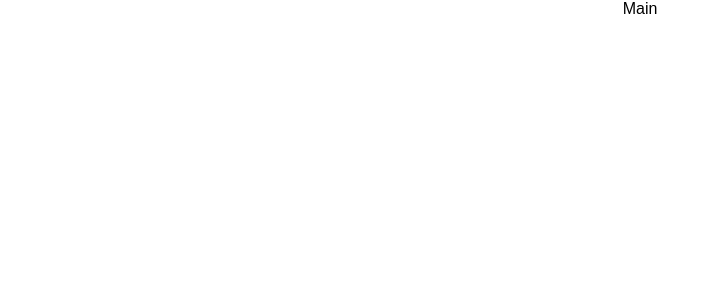
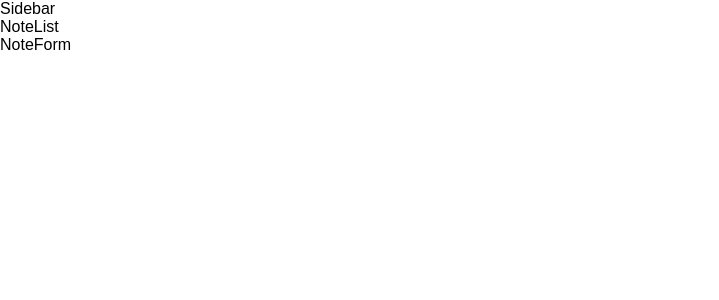
Before and after one commit to lwurl/another-noteherder, a React (Create React App) app: page / in a window 1280 px wide. Shown: the top 300 px of the page, without its empty margins (0-719 px from the left). Built offline with nearby package versions, Linux system fonts and the light colour scheme.

Commit message:
Add three components

```diff
--- a/src/App.js
+++ b/src/App.js
@@ -1,13 +1,17 @@
 import React, { Component } from 'react';
 
-import './App.css';
-import Main from './Main';
+import Sidebar from './Sidebar';
+import NoteList from './NoteList';
+import NoteForm from './NoteForm';
+
 
 class App extends Component {
   render() {
     return (
-      <div className="App">
-        <Main />
+      <div className="Main">
+        <Sidebar />
+        <NoteList />
+        <NoteForm />
       </div>
     );
   }
--- /dev/null
+++ b/src/NoteForm.js
@@ -0,0 +1,11 @@
+import React from 'react';
+
+const NoteForm = () => {
+    return (
+        <div className="NoteForm">
+            NoteForm
+        </div>
+    );
+}
+
+export default NoteForm;
--- /dev/null
+++ b/src/NoteList.js
@@ -0,0 +1,11 @@
+import React from 'react';
+
+const NoteList = () => {
+    return (
+        <div className="NoteList">
+            NoteList
+        </div>
+    );
+}
+
+export default NoteList;
--- /dev/null
+++ b/src/Sidebar.js
@@ -0,0 +1,11 @@
+import React from 'react';
+
+const Sidebar = () => {
+    return (
+        <div className="Sidebar">
+            Sidebar
+        </div>
+    );
+}
+
+export default Sidebar;
```
